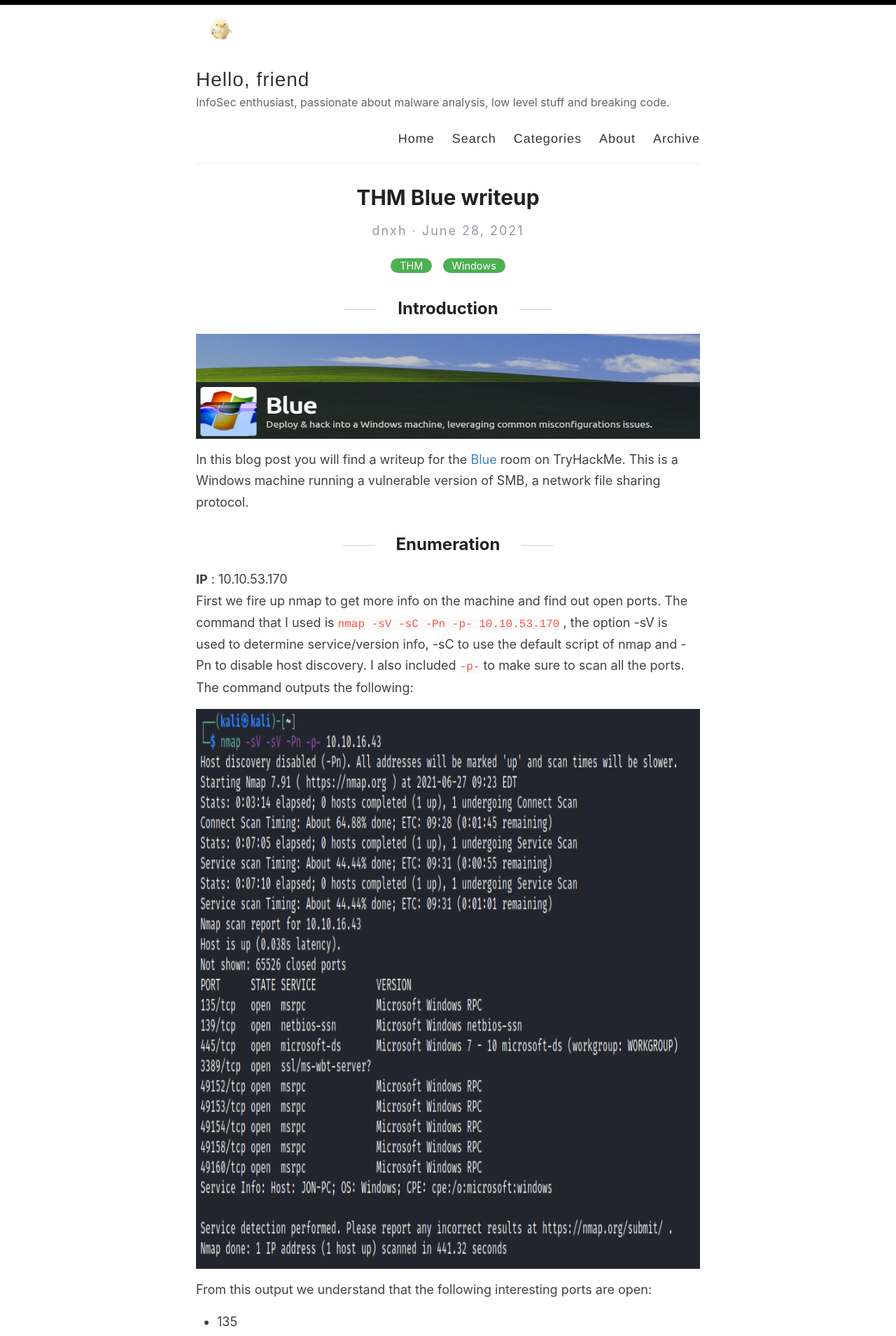
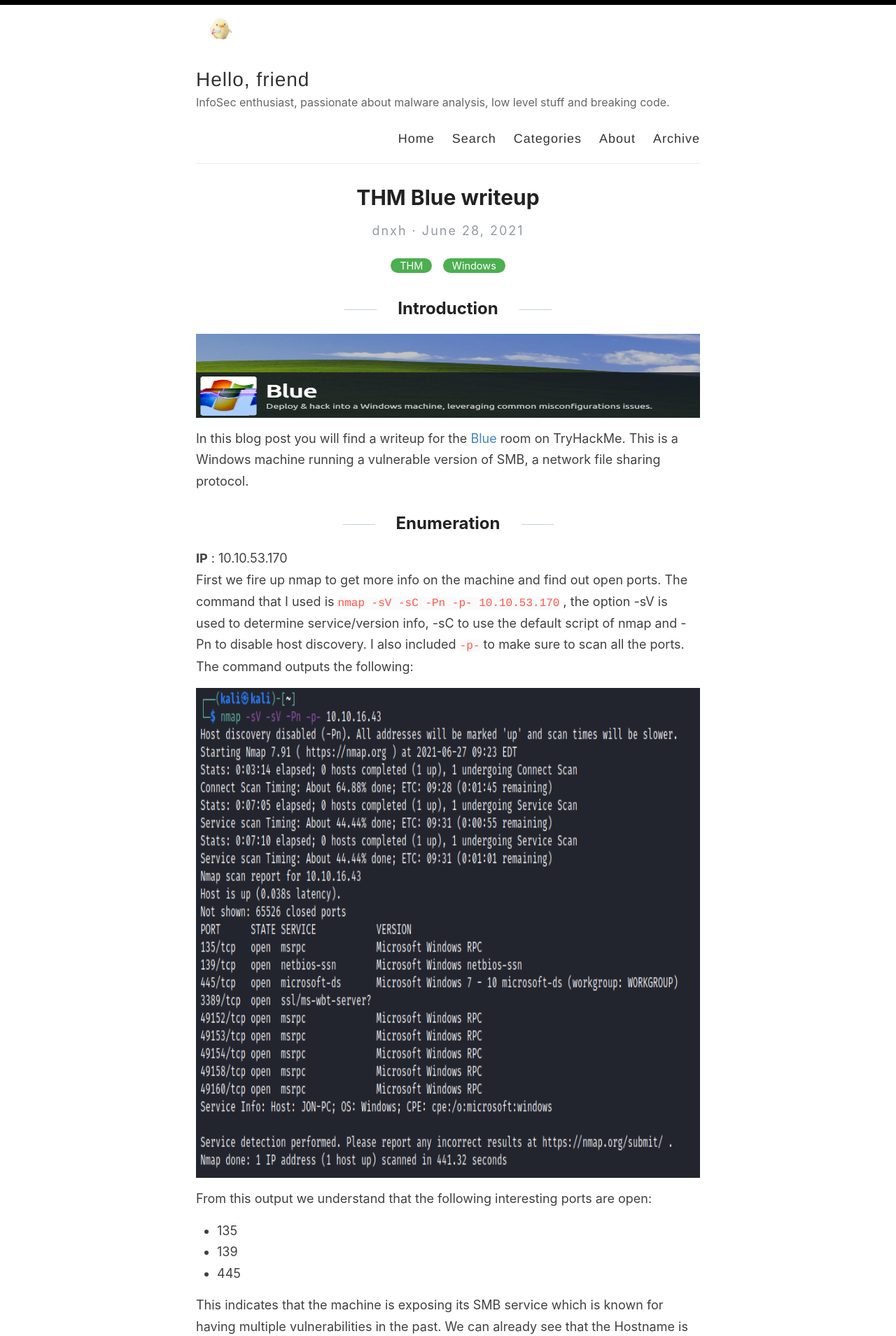
Before and after one commit to 0xdnxh/0xdnxh.github.io, a Jekyll site: the page built from _posts/2021-6-28-THM-Blue-Writeup.md, in a window 1280 px wide. Shown: the top 1909 px of the page at 70% size. Built offline with Jekyll 4.4.1, drawn with Linux system fonts in a browser that asks for light colours.

Commit message:
Added modifs to Blue

````diff
--- a/_posts/2021-6-28-THM-Blue-Writeup.md
+++ b/_posts/2021-6-28-THM-Blue-Writeup.md
@@ -4,7 +4,7 @@
 categories: [THM, Windows]
 ---
 ## Introduction
-<img src="/images/THM/Blue/banner.PNG" width="800" height="150"/>
+<img src="/images/THM/Blue/banner.PNG" width="800" height="120"/>
 
 In this blog post you will find a writeup for the [Blue](https://tryhackme.com/room/blue) room on TryHackMe. This is a Windows machine running a vulnerable version of SMB, a network file sharing protocol.
 
@@ -12,7 +12,7 @@
 **IP** : 10.10.53.170
 First we fire up nmap to get more info on the machine and find out open ports. The command that I used is ```nmap -sV -sC -Pn -p- 10.10.53.170``` , the option -sV is used to determine service/version info, -sC to use the default script of nmap and -Pn to disable host discovery. I also included ```-p-``` to make sure to scan all the ports. The command outputs the following:
 
-<img src="/images/THM/Blue/nmap_output.PNG" width="800" height="800"/>
+<img src="/images/THM/Blue/nmap_output.PNG" width="800" height="700"/>
 
 From this output we understand that the following interesting ports are open:
 <ul>
@@ -22,13 +22,13 @@
 </ul>
 
 This indicates that the machine is exposing its SMB service which is known for having multiple vulnerabilities in the past. We can already see that the Hostname is **JON-PC** but let's use the nmap script **smb-os-discovery** to get more information about the OS and the SMB service:
-<img src="/images/THM/Blue/smbosdiscovery.PNG" width="800" height="800"/>
+<img src="/images/THM/Blue/smbosdiscovery.PNG" width="800" height="300"/>
 
 Nice, we got more information about the OS version and we confirmed the computer and workgroup names. Now let's use **smb-protocols** to get more information about the version:
-<img src="/images/THM/Blue/smbprotocols.PNG" width="800" height="800"/>
+<img src="/images/THM/Blue/smbprotocols.PNG" width="800" height="500"/>
 
 Let's also use the **smb-enum-shares** nmap script to list the shares and see if we can have anonymous access. Unfortunately w can't, so it's obvious that if we want to connect to any of the present shares we're going to need valid credentials.
-<img src="/images/THM/Blue/smbenumshares.PNG" width="800" height="800"/>
+<img src="/images/THM/Blue/smbenumshares.PNG" width="800" height="600"/>
 
 Okay so now using the information we gathered let's see if we can find a vulnerability for SMBv1 on Windows. Doing some research on internet, we find out that this SMB version is vulnerable to EternalBlue.
 
@@ -45,7 +45,7 @@
 ### Gaining access
 Now that we gathered some information about the vulnerability, let's try to exploit it. Let's start Metasploit and search for MS17-010:
 
-<img src="/images/THM/Blue/metasploitms17010.PNG" width="800" height="800"/>
+<img src="/images/THM/Blue/metasploitms17010.PNG" width="800" height="600"/>
 
 The exploit that stands out for our Windows 7 target is the **EternalBlue SMB Remote Windows Kernel Pool Corruption**, which is used by the module **exploit/windows/smb/ms17_010_eternalblue** so let's go ahead and use that one.
 
````
Also changed, not shown: images/THM/Blue/EternalBlueschema.PNG (added), images/THM/Blue/EternalBlueschema.webp (deleted).
